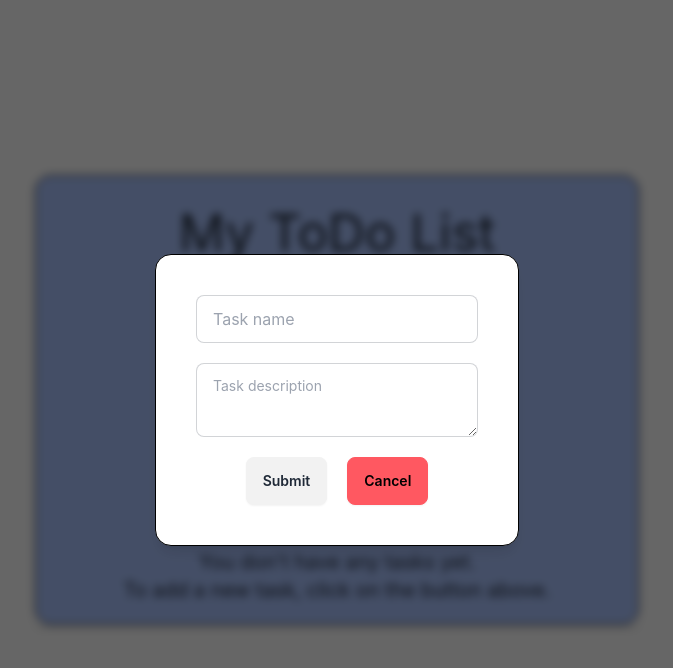
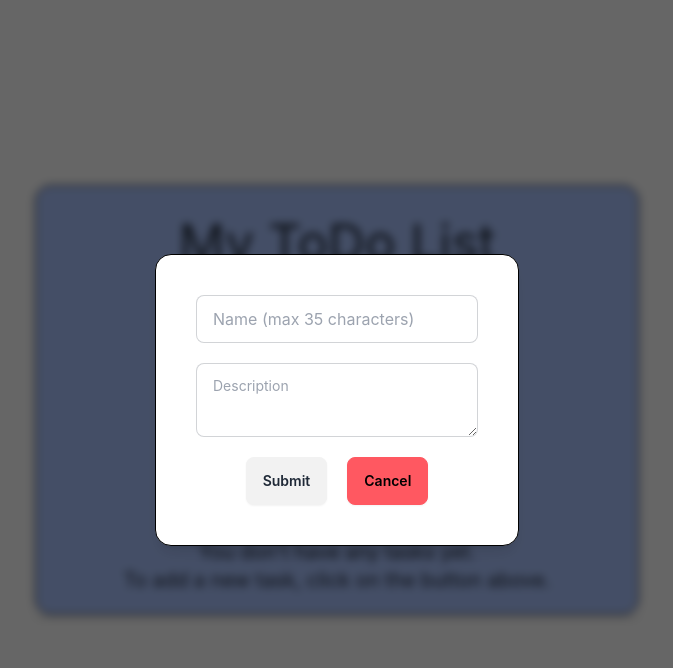
Before and after one commit to gonzalopedernera/ToDo, a React (Vite) app in the folder Peder_ToDo/: page / in a window 1280 px wide. Both pictures are taken after a click on the button "Add new Task". Shown: the top 668 px of the page, without its empty margins (303-976 px from the left). Built offline with nearby package versions, Linux system fonts and the light colour scheme.

Commit message:
Some visual tweaks

```diff
--- a/Peder_ToDo/src/components/EditForm.jsx
+++ b/Peder_ToDo/src/components/EditForm.jsx
@@ -33,11 +33,11 @@ const EditForm = ({ editTask, task }) => {
   return (
     <TaskModal text="Edit Task" id='EditModal' isBttn={true}>
       <div className="flex flex-col justify-center items-center gap-5 p-5 rounded-2xl">
-        <form onSubmit={handleSubmit} className='flex flex-col justify-center items-center gap-5 p-5 text-white'>
+        <form onSubmit={handleSubmit} className='flex flex-col justify-center items-center gap-5 p-5 text-white text-base'>
           <input
             type="text"
             name="name"
-            placeholder="Task name"
+            placeholder="Name (max 35 characters)"
             value={updatedTask.name}
             onChange={handleChange}
             className="input input-bordered w-full max-w-xs"
@@ -46,7 +46,7 @@ const EditForm = ({ editTask, task }) => {
           <textarea
             type="text"
             name="description"
-            placeholder="Task description"
+            placeholder="Description"
             value={updatedTask.description}
             onChange={handleChange}
             className="textarea textarea-bordered textarea-lg w-full max-w-xs text-base"
--- a/Peder_ToDo/src/components/Form.jsx
+++ b/Peder_ToDo/src/components/Form.jsx
@@ -17,7 +17,6 @@ const Form = ({ addTask }) => {
   const handleSubmit = (e) => {
     e.preventDefault();
     addTask(task);
-    console.log(`added task: ${task.name}`)
     setTask({name: '', description: ''});
     closeModal('CreateModal')
   }
@@ -30,11 +29,11 @@ const Form = ({ addTask }) => {
   return (
     <TaskModal text="Add new Task" isBttn={true} id='CreateModal'>
       <div className="flex flex-col justify-center items-center gap-5 p-5 rounded-2xl">
-        <form onSubmit={handleSubmit} className='flex flex-col justify-center items-center gap-5 p-5 text-white'>
+        <form onSubmit={handleSubmit} className='flex flex-col justify-center items-center gap-5 p-5 text-white text-base'>
           <input
             type="text"
             name="name"
-            placeholder="Task name"
+            placeholder="Name (max 35 characters)"
             value={task.name}
             onChange={handleChange}
             className="input input-bordered w-full max-w-xs"
@@ -43,7 +42,7 @@ const Form = ({ addTask }) => {
           <textarea
             type="text"
             name="description"
-            placeholder="Task description"
+            placeholder="Description"
             value={task.description}
             onChange={handleChange}
             className="textarea textarea-bordered w-full max-w-xs"
--- a/Peder_ToDo/src/components/TaskModal.jsx
+++ b/Peder_ToDo/src/components/TaskModal.jsx
@@ -5,9 +5,9 @@ const TaskModal = ({ text, children, isBttn, id, isCompleted}) => {
 
   return (
     <div>
-      <button className={`${isBttn ?
-      'btn  bg-teal-500 hover:bg-teal-400 text-black ' :
-      `p-5 text-black min-w-72 justify-center items-start border border-black hover:bg-opacity-50 ${isCompleted ? 'line-through bgTaskCompleted' : 'bgTask'}`}`}
+      <button className={`${isBttn && text !== "Add new Task" ?
+      'btn  btn-neutral' : isBttn && text === "Add new Task" ? 'btn  bg-teal-500 hover:bg-teal-400 text-black ' :
+      `p-5 text-black text-xl min-w-72 justify-center items-start border border-black hover:bg-opacity-50 ${isCompleted ? 'line-through bgTaskCompleted' : 'bgTask'}`}`}
       onClick={() => openModal(id)}>
         {text}
       </button>
--- a/Peder_ToDo/src/components/Wrapper.jsx
+++ b/Peder_ToDo/src/components/Wrapper.jsx
@@ -1,7 +1,6 @@
 import Form from './Form'
 import TodoTask from './TodoTask'
-import { ModalProvider } from '../context/modal';
-import { useState } from 'react'
+import { useState, useEffect } from 'react'
 import { v4 as uuidv4 } from 'uuid'
 import Alert from './Alert'
 import { useAlert } from '../context/alert'
@@ -14,14 +13,23 @@ uuidv4();
   const Wrapper = () => {
     const [todos, setTodos] = useState([])
 
+  useEffect(() => {
+    const storedTodos = JSON.parse(localStorage.getItem('todos'));
+    if (storedTodos) {
+      setTodos(storedTodos);
+    }
+  }, []);
+
   const addTask = (task) => {
-    setTodos([...todos,
+    const updateTodos = [...todos,
       {
         id: uuidv4(),
         name: task.name,
         description: task.description,
         completed: false
-      }])
+      }]
+    setTodos(updateTodos)
+    localStorage.setItem('todos', JSON.stringify(updateTodos))
   }
 
   const toggleComplete = (id) => {
@@ -60,6 +68,7 @@ uuidv4();
       <div className="flex flex-row gap-5 justify-center items-center">
         <Form addTask={addTask}/>
       </div>
+      <div>
         <h2 className='text-2xl'>My Tasks:</h2>
         {todos.length === 0 ? (
           <p className='flex justify-center items-center text-xl whitespace-pre-line break-words'>
@@ -80,6 +89,7 @@ uuidv4();
         )}
       </div>
     </div>
+  </div>
   )
 }
 
--- a/Peder_ToDo/src/index.css
+++ b/Peder_ToDo/src/index.css
@@ -12,7 +12,7 @@
 }
 
 .bgTaskCompleted {
-  background-color: #edf2fb;
+  background-color: #e2eafc;
 }
 
 .golden_border {
```
Lines whose indentation alone changed are shown as unchanged.
